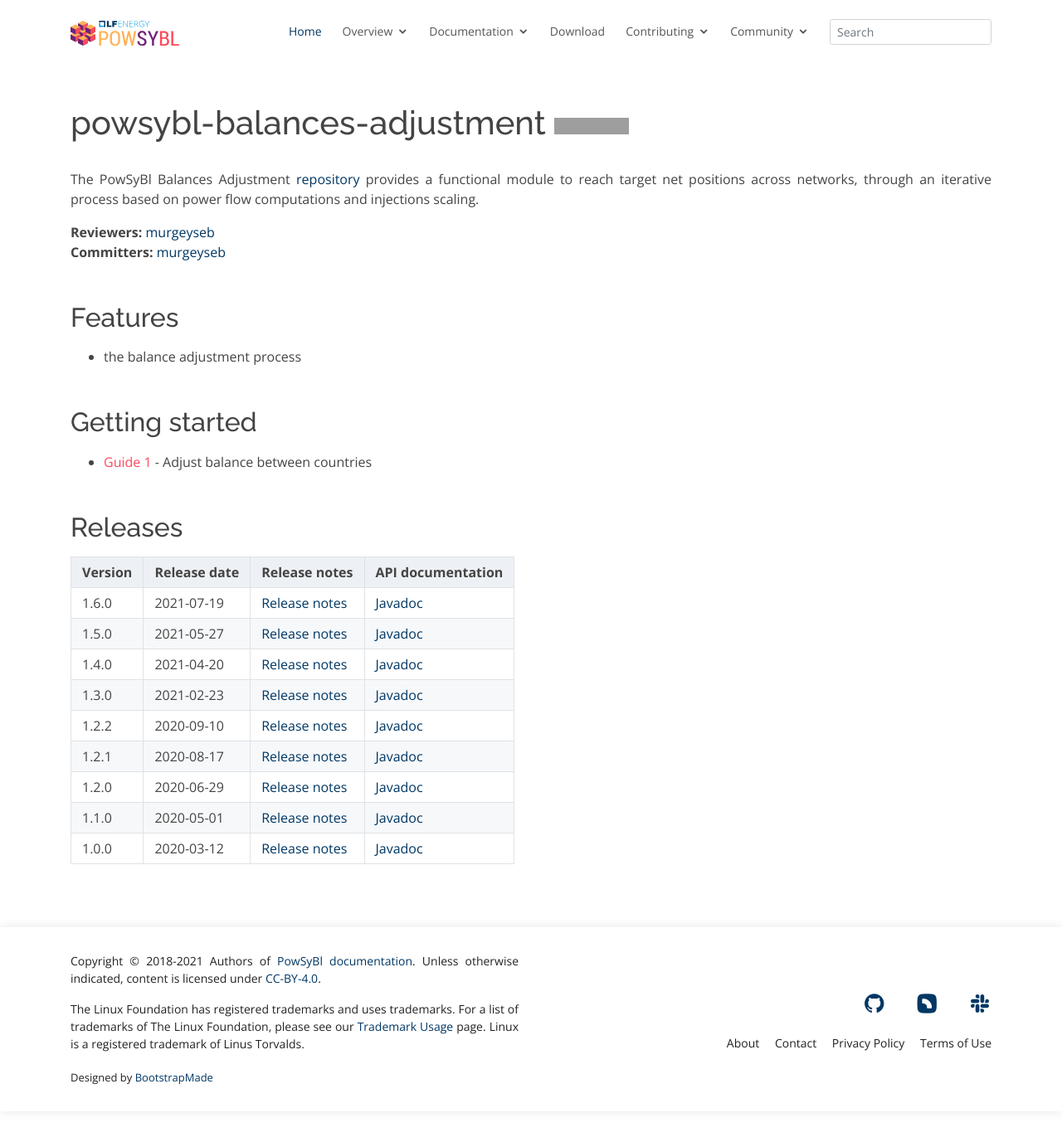
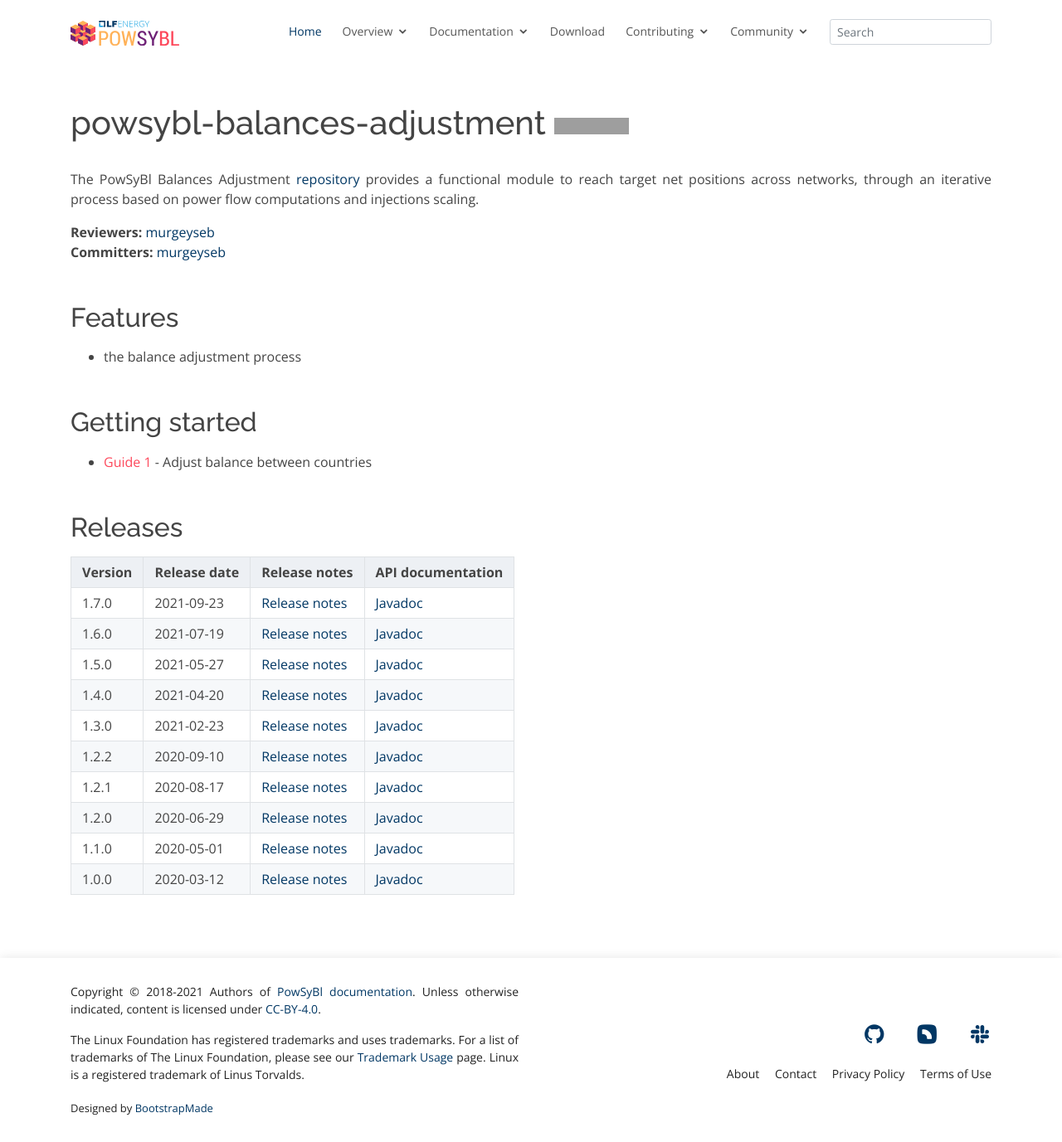
Before and after one commit to powsybl/powsybl.github.io, a Jekyll site: the page built from pages/documentation/developer/repositories/powsybl-balances-adjustment.md, in a window 1280 px wide and 1377 px high. Shown: the whole window at 83% size. Built offline with Jekyll 4.4.1, drawn with Linux system fonts in a browser that asks for light colours; our own code applies the rules of GitHub Pages for plain Markdown files; grey boxes are pictures that could not be loaded.

Commit message:
powsybl-balances-adjustment table update
Signed-off-by: Florian Dupuy <florian.dupuy@rte-france.com>

```diff
--- a/pages/documentation/developer/repositories/powsybl-balances-adjustment.md
+++ b/pages/documentation/developer/repositories/powsybl-balances-adjustment.md
@@ -16,6 +16,7 @@
 
 | Version | Release date | Release notes | API documentation |
 | ------- | ------------ | ------------- | ----------------- |
+| 1.7.0 | 2021-09-23 | [Release notes](https://github.com/powsybl/powsybl-balances-adjustment/releases/tag/v1.7.0) | [Javadoc](https://javadoc.io/doc/com.powsybl/powsybl-balances-adjustment/1.7.0/index.html) |
 | 1.6.0 | 2021-07-19 | [Release notes](https://github.com/powsybl/powsybl-balances-adjustment/releases/tag/v1.6.0) | [Javadoc](https://javadoc.io/doc/com.powsybl/powsybl-balances-adjustment/1.6.0/index.html) |
 | 1.5.0 | 2021-05-27 | [Release notes](https://github.com/powsybl/powsybl-balances-adjustment/releases/tag/v1.5.0) | [Javadoc](https://javadoc.io/doc/com.powsybl/powsybl-balances-adjustment/1.5.0/index.html) |
 | 1.4.0 | 2021-04-20 | [Release notes](https://github.com/powsybl/powsybl-balances-adjustment/releases/tag/v1.4.0) | [Javadoc](https://javadoc.io/doc/com.powsybl/powsybl-balances-adjustment/1.4.0/index.html) |
```
